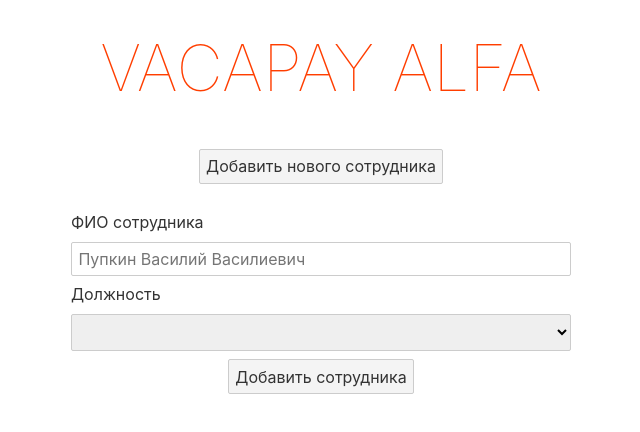
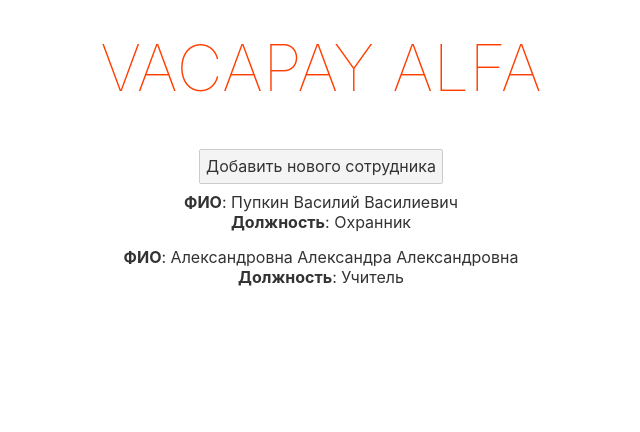
Before and after one commit to Litvinov1618/vacapay, a Svelte app: page / in a window 1280 px wide. Shown: the top 432 px of the page, without its empty margins (319-959 px from the left). Built offline with nearby package versions, Linux system fonts and the light colour scheme.

Commit message:
Move to the typescript, add EmployeeForm

```diff
--- a/rollup.config.js
+++ b/rollup.config.js
@@ -3,6 +3,8 @@ import commonjs from '@rollup/plugin-commonjs';
 import resolve from '@rollup/plugin-node-resolve';
 import livereload from 'rollup-plugin-livereload';
 import { terser } from 'rollup-plugin-terser';
+import sveltePreprocess from 'svelte-preprocess';
+import typescript from '@rollup/plugin-typescript';
 import css from 'rollup-plugin-css-only';
 
 const production = !process.env.ROLLUP_WATCH;
@@ -29,7 +31,7 @@ function serve() {
 }
 
 export default {
-	input: 'src/main.js',
+	input: 'src/main.ts',
 	output: {
 		sourcemap: true,
 		format: 'iife',
@@ -38,6 +40,7 @@ export default {
 	},
 	plugins: [
 		svelte({
+			preprocess: sveltePreprocess({ sourceMap: !production }),
 			compilerOptions: {
 				// enable run-time checks when not in production
 				dev: !production
@@ -57,6 +60,10 @@ export default {
 			dedupe: ['svelte']
 		}),
 		commonjs(),
+		typescript({
+			sourceMap: !production,
+			inlineSources: !production
+		}),
 
 		// In dev mode, call `npm run start` once
 		// the bundle has been generated
--- a/src/App.svelte
+++ b/src/App.svelte
@@ -1,34 +1,52 @@
-<script>
-    let isAddEmployeeFormOpened = true
+<script lang="ts">
+    import EmployeeForm from './EmployeeForm.svelte'
 
-    const showEmployee = () => isAddEmployeeFormOpened = true
+    let isAddEmployeeFormOpened = false
 
-    const addEmployee = (event) => {
-        event.preventDefault();
-        console.log(event);
+    let employeeList: Array<Employee> = [
+        {
+            name: 'Пупкин Василий Василиевич',
+            position: 'Охранник',
+        },
+        {
+            name: 'Александровна Александра Александровна',
+            position: 'Учитель',
+        }
+    ]
+
+    const addEmployee = (newEmployee: Employee) => {
+        employeeList = [...employeeList, newEmployee]
+        isAddEmployeeFormOpened = false
+    }
+</script>
+
+<script context="module" lang="ts">
+    export type Position = 'Учитель' | 'Уборщица' | 'Охранник'
+
+    export interface Employee {
+        name: string
+        position: Position
     }
 </script>
 
 <main class="Main">
     <h1 class="Main-Header">Vacapay alfa</h1>
-    <button on:click={showEmployee} class="Main-AddButton">Добавить нового сотрудника</button>
+    <button
+        on:click={() => isAddEmployeeFormOpened = true}
+        class="Main-AddButton"
+    >
+        Добавить нового сотрудника
+    </button>
     {#if isAddEmployeeFormOpened}
-        <form action="submit" on:submit={addEmployee} class="Main-Form">
-            <label class="Main-Label">
-                ФИО сотрудника
-                <input type="text" class="Main-Input" placeholder="Пупкин Василий Василиевич">
-            </label>
-            <label class="Main-Label">
-                Должность
-                <select class="Main-Input">
-                    <option value="" selected disabled hidden></option>
-                    <option value="teacher">Учтитель</option>
-                    <option value="housemaid">Уборщица</option>
-                    <option value="guard">Охранник</option>
-                </select>
-            </label>
-            <button type="submit">Добавить сотрудника</button>
-        </form>
+        <EmployeeForm {addEmployee} />
+    {/if}
+    {#if employeeList}
+        {#each employeeList as { name, position }}
+            <div class="Main-Employee">
+                <div><b>ФИО</b>: {name}</div>
+                <div><b>Должность</b>: {position}</div>
+            </div>
+        {/each}
     {/if}
 </main>
 
@@ -54,24 +72,11 @@
         margin-top: 5px;
     }
 
-    .Main-Input {
-        display: block;
-        margin-top: 10px;
-    }
-
-    .Main-Form {
-        max-width: 500px;
-        margin: 0 auto;
-        padding: 20px 0;
-    }
-
-    .Main-Label {
-        display: flex;
-        flex-direction: column;
+    .Main-AddButton {
         text-align: start;
     }
 
-    .Main-AddButton {
-        text-align: start;
+    .Main-Employee {
+        padding-bottom: 15px;
     }
 </style>
--- /dev/null
+++ b/src/EmployeeForm.svelte
@@ -0,0 +1,54 @@
+<script lang="ts">
+    import type { Employee, Position } from './App.svelte'
+
+    export let addEmployee: (newEmployee: Employee) => void
+
+    let name: string, position: Position
+
+    const handleFormSubmit = (event: Event) => {
+        event.preventDefault()
+        if (name && position) addEmployee({ name, position })
+    }
+</script>
+
+<form action="submit" on:submit={handleFormSubmit} class="Main-Form">
+    <label class="Main-Label">
+        ФИО сотрудника
+        <input
+            type="text"
+            class="Main-Input"
+            placeholder="Пупкин Василий Василиевич"
+            bind:value={name}
+            required
+        >
+    </label>
+    <label class="Main-Label">
+        Должность
+        <select class="Main-Input" bind:value={position} required>
+            <option value="" selected disabled hidden></option>
+            <option value="Учитель">Учтитель</option>
+            <option value="Уборщица">Уборщица</option>
+            <option value="Охранник">Охранник</option>
+        </select>
+    </label>
+    <button type="submit">Добавить сотрудника</button>
+</form>
+
+<style>
+    .Main-Input {
+        display: block;
+        margin-top: 10px;
+    }
+
+    .Main-Form {
+        max-width: 500px;
+        margin: 0 auto;
+        padding: 20px 0;
+    }
+
+    .Main-Label {
+        display: flex;
+        flex-direction: column;
+        text-align: start;
+    }
+</style>
--- /dev/null
+++ b/src/global.d.ts
@@ -0,0 +1 @@
+/// <reference types="svelte" />
--- a/src/main.js
+++ b/src/main.ts
@@ -1,10 +1,7 @@
 import App from './App.svelte';
 
 const app = new App({
-	target: document.body,
-	props: {
-		name: 'world'
-	}
+    target: document.body,
 });
 
 export default app;
--- /dev/null
+++ b/tsconfig.json
@@ -0,0 +1,6 @@
+{
+  "extends": "@tsconfig/svelte/tsconfig.json",
+
+  "include": ["src/**/*"],
+  "exclude": ["node_modules/*", "__sapper__/*", "public/*"]
+}
```
Also changed, not shown: package.json (+9 -2 lines), scripts/setupTypeScript.js (deleted, +0 -121 lines), 1 other file (tests, documents, lock files or other folders).
